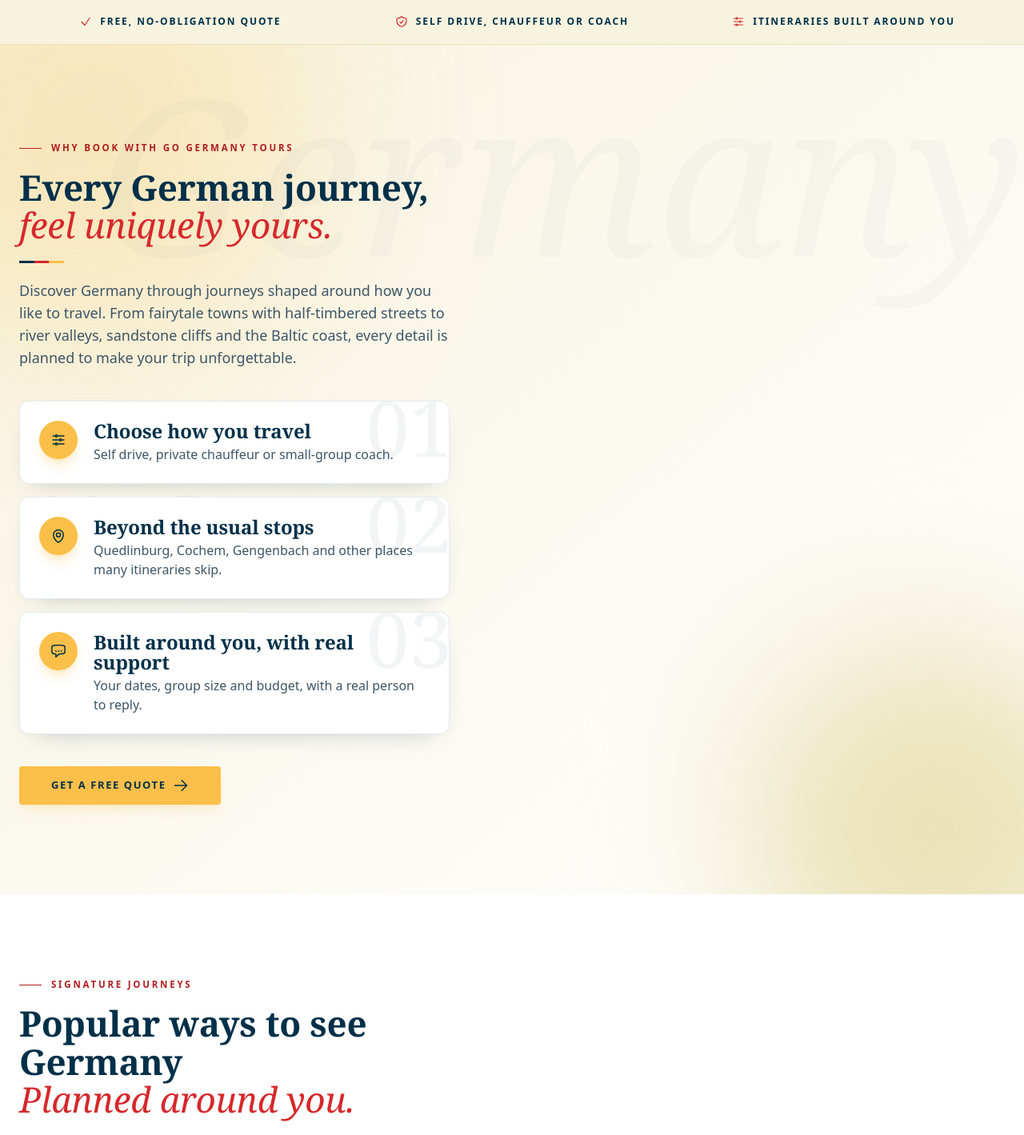
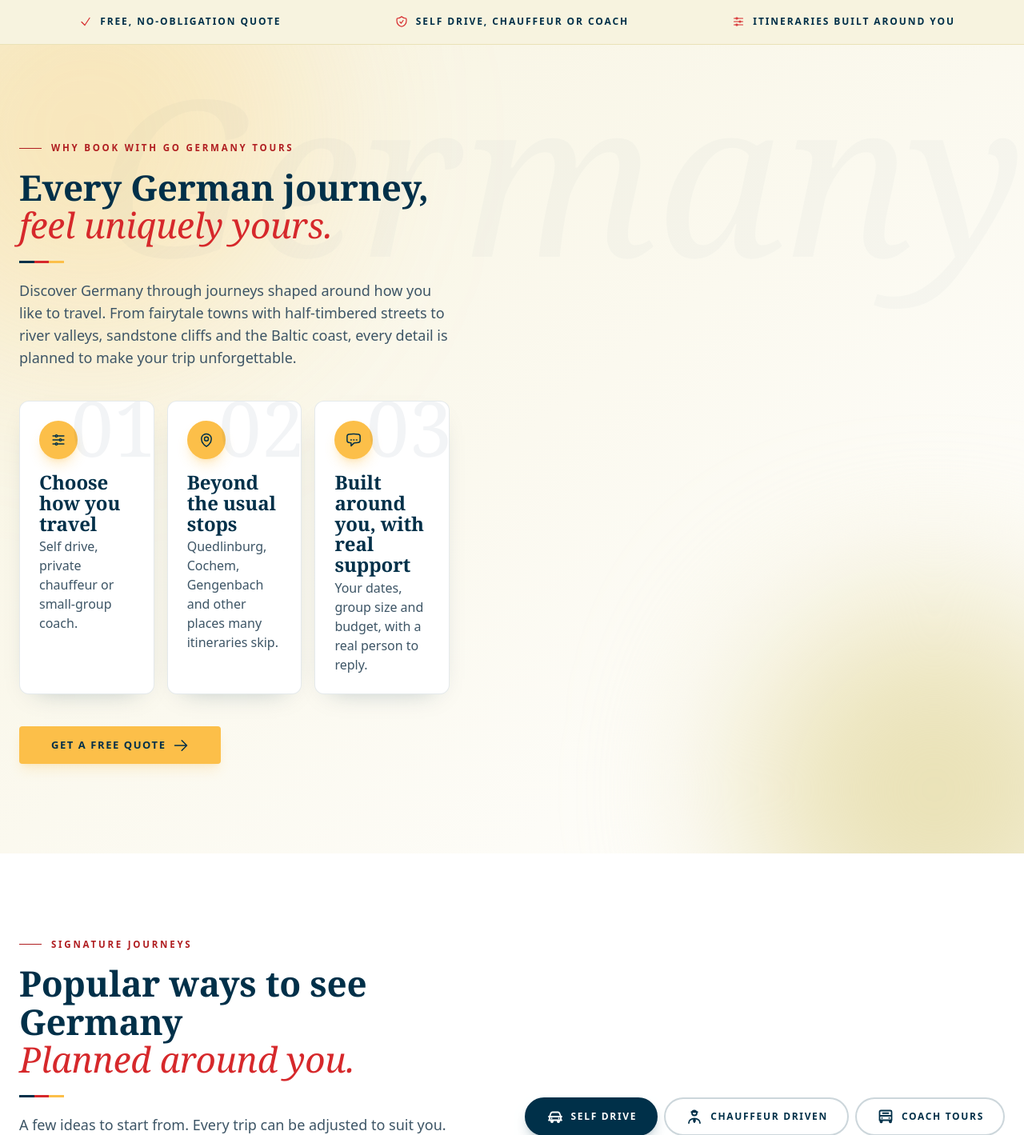
Before and after one commit to xfranzce/go-germany-tours, a Laravel app: page / in a window 1280 px wide. Shown: the part 801-2220 px from the top of the page at 80% size. Run offline with Laravel 12, Linux system fonts and the light colour scheme; data comes from the database, SQL or seed files in the repository; data that the repository does not hold is empty; style sheets or scripts are compiled from the project's sources; parts of the project's set-up code (start-up, migrations or seed data) failed here and were passed over; some libraries are stand-ins or nearby versions; some web fonts are replaced.

Commit message:
Home: why-book cards in 3 columns
Co-Authored-By: Claude Sonnet 5.5 <noreply@anthropic.com>

```diff
--- a/resources/views/home.blade.php
+++ b/resources/views/home.blade.php
@@ -134,13 +134,13 @@
             <span class="flag-rule" aria-hidden="true"></span>
             <p class="mt-5 text-base sm:text-lg text-ink-soft max-w-xl">Discover Germany through journeys shaped around how you like to travel. From fairytale towns with half-timbered streets to river valleys, sandstone cliffs and the Baltic coast, every detail is planned to make your trip unforgettable.</p>
 
-            <ol class="mt-10 grid gap-4 max-w-xl">
+            <ol class="mt-10 grid max-w-xl gap-4 sm:max-w-none sm:grid-cols-3 sm:gap-3 lg:gap-4">
                 @foreach([
                     ['Choose how you travel', 'Self drive, private chauffeur or small-group coach.', 'adjust'],
                     ['Beyond the usual stops', 'Quedlinburg, Cochem, Gengenbach and other places many itineraries skip.', 'pin'],
                     ['Built around you, with real support', 'Your dates, group size and budget, with a real person to reply.', 'chat'],
                 ] as $i => [$t, $d, $ic])
-                    <li class="group relative flex gap-5 items-start overflow-hidden rounded-xl border border-brand-navy/10 bg-white shadow-card p-5 sm:p-6 transition duration-700 ease-out hover:border-brand-gold hover:shadow-xl hover:-translate-y-0.5"
+                    <li class="group relative flex items-start gap-5 overflow-hidden rounded-xl sm:flex-col sm:gap-4 border border-brand-navy/10 bg-white shadow-card p-5 sm:p-6 transition duration-700 ease-out hover:border-brand-gold hover:shadow-xl hover:-translate-y-0.5"
                         :class="shown ? 'opacity-100 translate-x-0' : 'opacity-0 translate-x-10'" style="transition-delay: {{ 250 + $i * 180 }}ms">
                         <span class="absolute -right-1 -top-4 font-display text-8xl leading-none text-brand-navy/[0.05] group-hover:text-brand-gold/30 transition" aria-hidden="true">0{{ $i + 1 }}</span>
                         <span class="grid place-items-center shrink-0 size-12 rounded-full bg-brand-gold text-brand-navy shadow-lg shadow-brand-gold/30 group-hover:scale-110 transition" aria-hidden="true"><x-icon :name="$ic" class="w-5 h-5"/></span>
```
